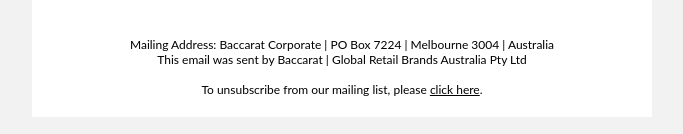
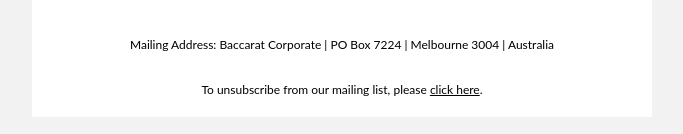
Before and after one commit to customrjohnp/Baccarat-AU-Welcome-Series-Email-1, a plain HTML site: page index.html in a window 1280 px wide. Shown: the part 2725-2859 px from the top of the page, without its empty margins (298-981 px from the left). Drawn offline with Linux system fonts and the light colour scheme.

Commit message:
Update index.html

```diff
--- a/index.html
+++ b/index.html
@@ -254,7 +254,7 @@
               <tr>
                 <td align="center" style="font:12px Lato,Arial,sans-serif;color:#000;padding:20px;">
                   Mailing Address: Baccarat Corporate | PO Box 7224 | Melbourne 3004 | Australia<br>
-                  This email was sent by Baccarat | Global Retail Brands Australia Pty Ltd
+
                   <br><br>
                   To unsubscribe from our mailing list, please <a href="#UNSUBSCRIBE_HREF#" style="color:#000;text-decoration:underline;">click here</a>.
                 </td>
```
